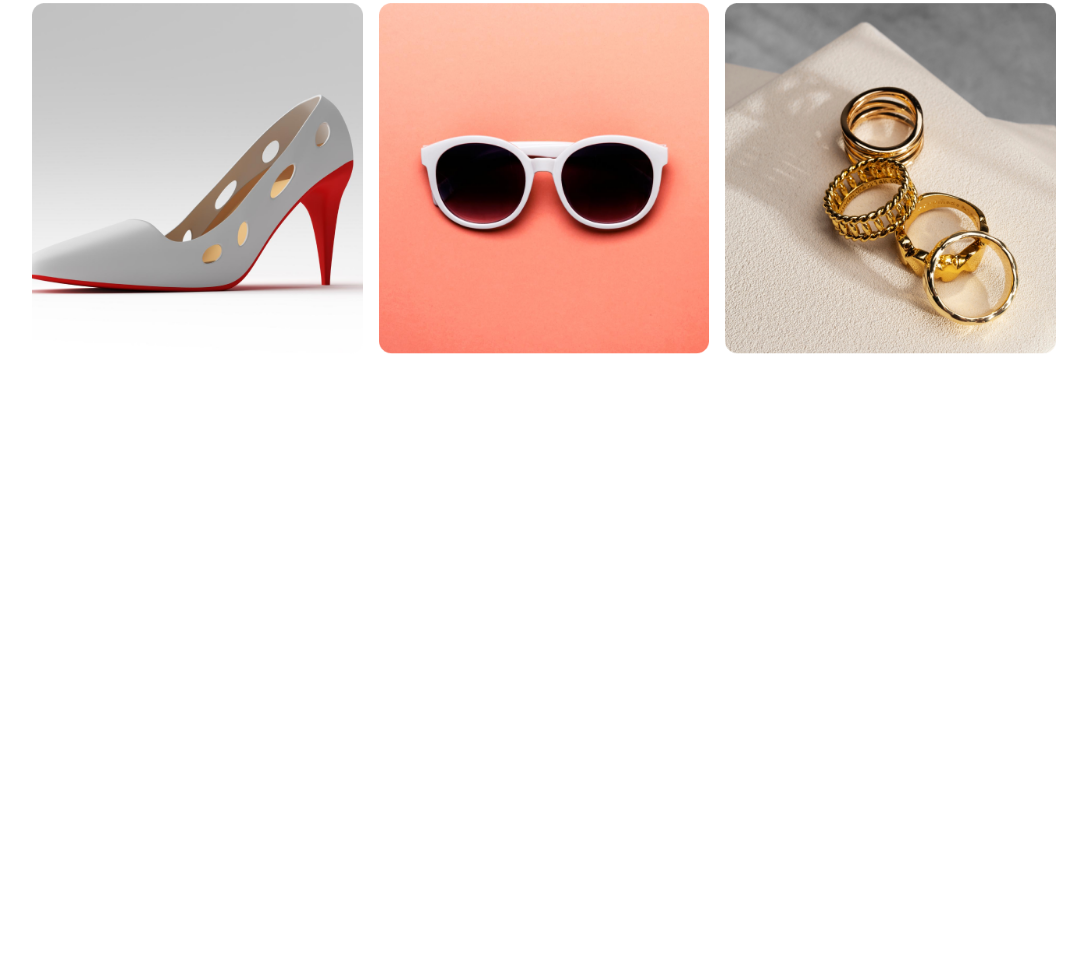
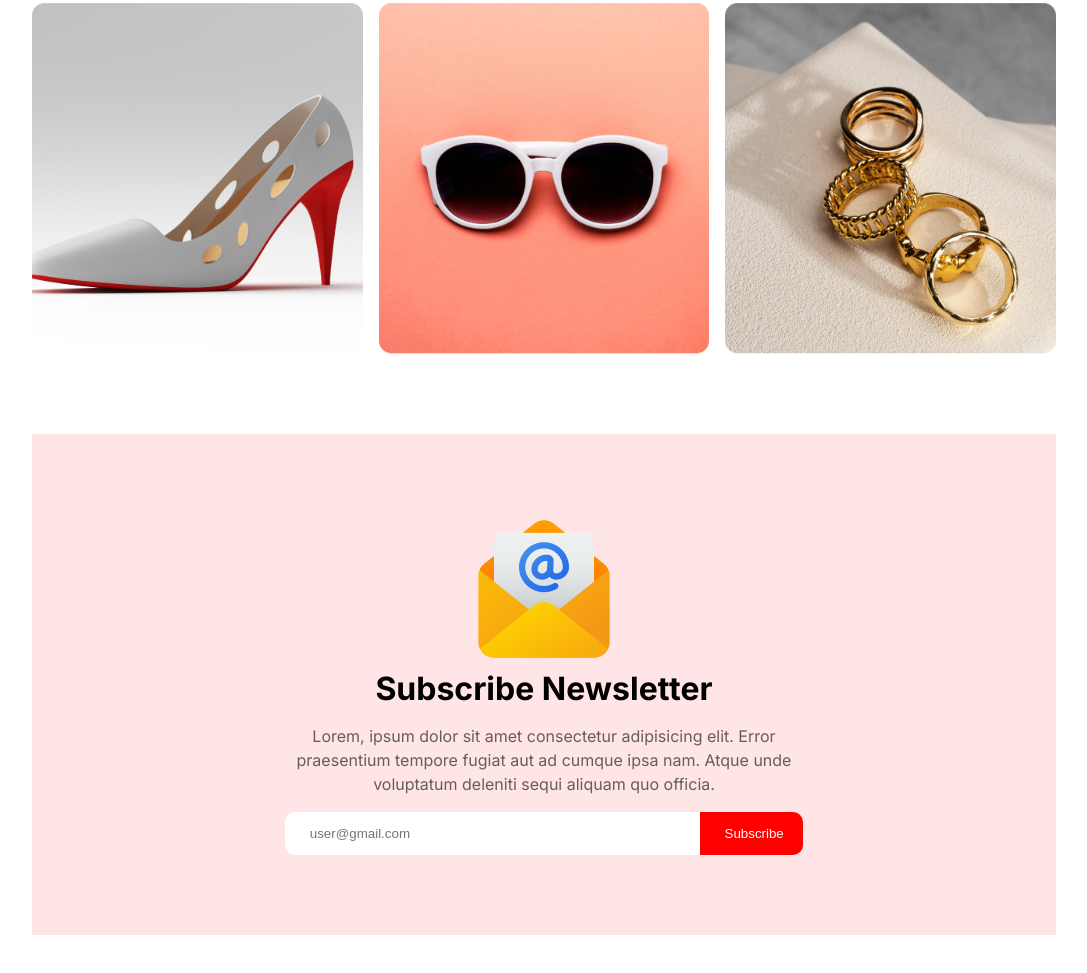
Before and after one commit to saadprof/PH_new-year-offer-resources, a plain HTML site: page index.html in a window 1280 px wide. Shown: the part 3991-4964 px from the top of the page, without its empty margins (96-1183 px from the left). Before the commit the page ends 4377 px from the top, so only its background shows below. Drawn offline with Linux system fonts and the light colour scheme.

Commit message:
subscribe newsletter section added.

```diff
--- a/index.html
+++ b/index.html
@@ -78,7 +78,9 @@
             </section>
             <section id="holiday-sale">
                 <p>WHAT IS FUNCTIONAL</p>
-                <h1 class="common-h1"><span class="red">Holiadys</span> Sale 50%</h1>
+                <h1 class="common-h1">
+                    <span class="red">Holiadys</span> Sale 50%
+                </h1>
                 <p class="common-paragraph">
                     Lorem ipsum dolor sit amet consectetur adipisicing elit.
                     Quia aut aliquam tempore exercitationem eveniet hic
@@ -113,12 +115,42 @@
                     illo itaque sequi in expedita?
                 </p>
                 <div id="gift-image-container">
-                    <img src="images/Rectangle 3.png" alt="Yellow handbag">
-                    <img src="images/Rectangle 4.png" alt="desi designer handbag">
-                    <img src="images/Rectangle 5.png" alt="Red high heel">
-                    <img src="images/Rectangle 6.png" alt="White heel red sole">
-                    <img src="images/Rectangle 7.png" alt="White sunglass">
-                    <img src="images/Rectangle 8.png" alt="Golden bangles">
+                    <img src="images/Rectangle 3.png" alt="Yellow handbag" />
+                    <img
+                        src="images/Rectangle 4.png"
+                        alt="desi designer handbag"
+                    />
+                    <img src="images/Rectangle 5.png" alt="Red high heel" />
+                    <img
+                        src="images/Rectangle 6.png"
+                        alt="White heel red sole"
+                    />
+                    <img src="images/Rectangle 7.png" alt="White sunglass" />
+                    <img src="images/Rectangle 8.png" alt="Golden bangles" />
+                </div>
+            </section>
+            <section id="subscribe-newsletter">
+                <div>
+                    <img
+                        src="images/Group 61.png"
+                        alt="Subscribe newsletter Logo"
+                    />
+                    <h1>Subscribe Newsletter</h1>
+                    <p class="common-paragraph">
+                        Lorem, ipsum dolor sit amet consectetur adipisicing
+                        elit. Error praesentium tempore fugiat aut ad cumque
+                        ipsa nam. Atque unde voluptatum deleniti sequi aliquam
+                        quo officia.
+                    </p>
+                    <div id="input-container">
+                        <input
+                            type="email"
+                            name=""
+                            id="input-email"
+                            placeholder="user@gmail.com"
+                        />
+                        <button class="input-btn">Subscribe</button>
+                    </div>
                 </div>
             </section>
         </main>
--- a/style.css
+++ b/style.css
@@ -6,7 +6,7 @@
     color: #ff0000;
 }
 .common-paragraph {
-        color: rgba(0, 0, 0, 0.6);
+    color: rgba(0, 0, 0, 0.6);
     margin: 1rem 0;
     line-height: 1.5rem;
 }
@@ -159,38 +159,75 @@ body {
 #main #holiday-sale h1 {
     font-size: 4rem;
 }
-#main #holiday-sale #image-container{
+#main #holiday-sale #image-container {
     position: relative;
     top: -10rem;
 }
-#main #holiday-sale .gift-box{
+#main #holiday-sale .gift-box {
     width: 40%;
     position: relative;
     bottom: -15rem;
     left: -100px;
 }
-#main #holiday-sale .discount-50{
+#main #holiday-sale .discount-50 {
     position: relative;
     right: -8rem;
     width: 20%;
 }
-#main #holiday-sale .red-rectangle{
+#main #holiday-sale .red-rectangle {
     border-radius: 8px;
     width: 100%;
 }
 
-#main #best-gifts-portfolio h1{
+#main #best-gifts-portfolio h1 {
     font-size: 3rem;
 }
-#main #best-gifts-portfolio p{
+#main #best-gifts-portfolio p {
     width: 70%;
 }
-#main #best-gifts-portfolio #gift-image-container{
+#main #best-gifts-portfolio #gift-image-container {
     display: grid;
     grid-template-columns: repeat(3, 1fr);
     gap: 1rem;
     margin: 1rem 0;
 }
-#main #best-gifts-portfolio #gift-image-container img{
+#main #best-gifts-portfolio #gift-image-container img {
     width: 100%;
 }
+
+#main #subscribe-newsletter {
+    text-align: center;
+    padding: 5rem;
+    background-color: rgba(255, 0, 0, 0.1);
+    margin: 5rem 0;
+}
+#main #subscribe-newsletter > div {
+    width: 60%;
+    margin: 0 auto;
+}
+#main #subscribe-newsletter h1 {
+    font-size: 2rem;
+}
+#main #subscribe-newsletter #input-container {
+    display: flex;
+}
+#main #subscribe-newsletter #input-email {
+    padding: 0.8rem 1.5rem;
+    width: 80%;
+    border: 1px solid transparent;
+    border-radius: 10px 0 0 10px;
+}
+#main #subscribe-newsletter .input-btn {
+    padding: 0.8rem 1.5rem;
+    width: 20%;
+    background-color: #ff0000;
+    color: #ffffff;
+    border: 1px solid transparent;
+    border-radius: 0 10px 10px 0;
+    cursor: pointer;
+}
+/* To change border color on focus first remove the outline and add the border style in different properties, not in short 'border' property. */
+#main #subscribe-newsletter #input-container #input-email:focus {
+    outline: none;
+    border-color: rgba(255, 0, 0, 0.3);
+}
```
